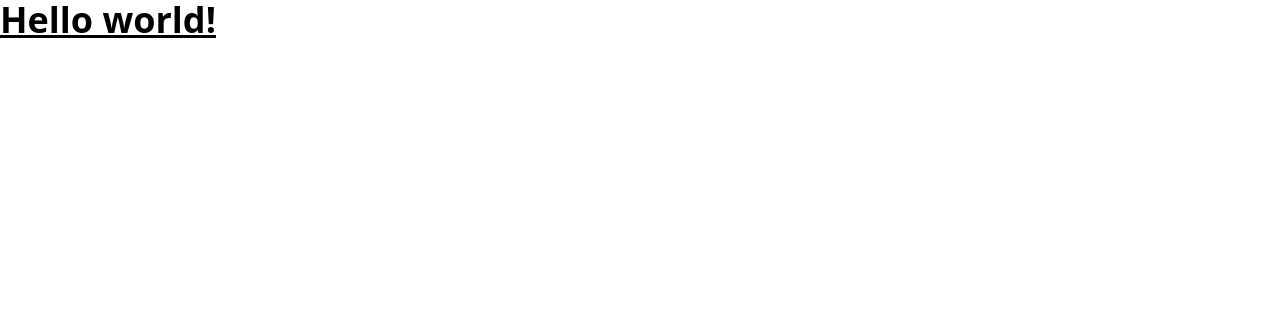
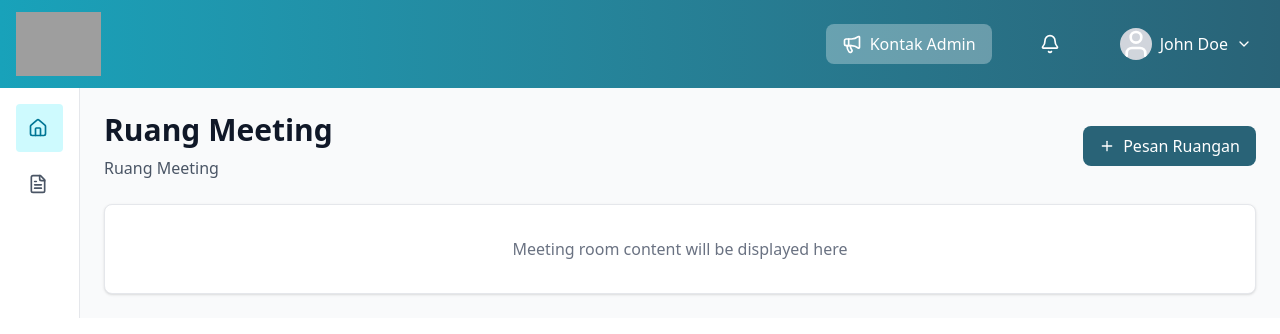
Before and after one commit to yusufariiq/test-fe-iconplus, a React (Vite) app: page / in a window 1280 px wide. Shown: the top 334 px of the page. Built offline with nearby package versions, Linux system fonts and the light colour scheme; grey boxes are pictures that could not be loaded.

Commit message:
modify homepage

```diff
--- a/src/App.tsx
+++ b/src/App.tsx
@@ -1,12 +1,17 @@
 import './App.css'
+import Navbar from './components/common/navbar'
+import Sidebar from './components/common/sidebar'
+import { MeetingRoom } from './pages/meeting-room'
 
 function App() {
 
   return (
     <>
-      <h1 className="text-4xl font-bold underline">
-        Hello world!
-      </h1>
+      <Navbar />
+      <div className="flex">
+        <Sidebar/>
+        <MeetingRoom/>
+      </div>
     </>
   )
 }
```
